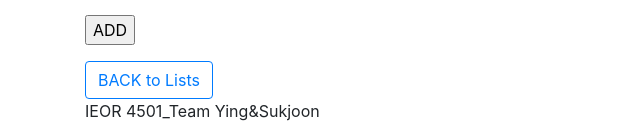
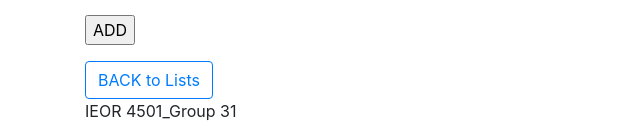
Before and after one commit to 14235768/Squirrel-Tracker-Group-31, a Django app: page /sightings/add/ in a window 1280 px wide. Shown: the part 1444-1583 px from the top of the page, without its empty margins (0-640 px from the left). Run offline with Django 3.2, Linux system fonts and the light colour scheme; some libraries are stand-ins or nearby versions.

Commit message:
Update base.html

```diff
--- a/sightings/templates/sightings/base.html
+++ b/sightings/templates/sightings/base.html
@@ -82,7 +82,7 @@
 </main>
 
 <footer class="container">
-  <p>IEOR 4501_Team Ying&Sukjoon</p>
+  <p>IEOR 4501_Group 31</p>
 </footer>
 
     <script src="https://code.jquery.com/jquery-3.5.1.min.js" integrity="sha256-9/aliU8dGd2tb6OSsuzixeV4y/faTqgFtohetphbbj0=" crossorigin="anonymous"></script>
```
